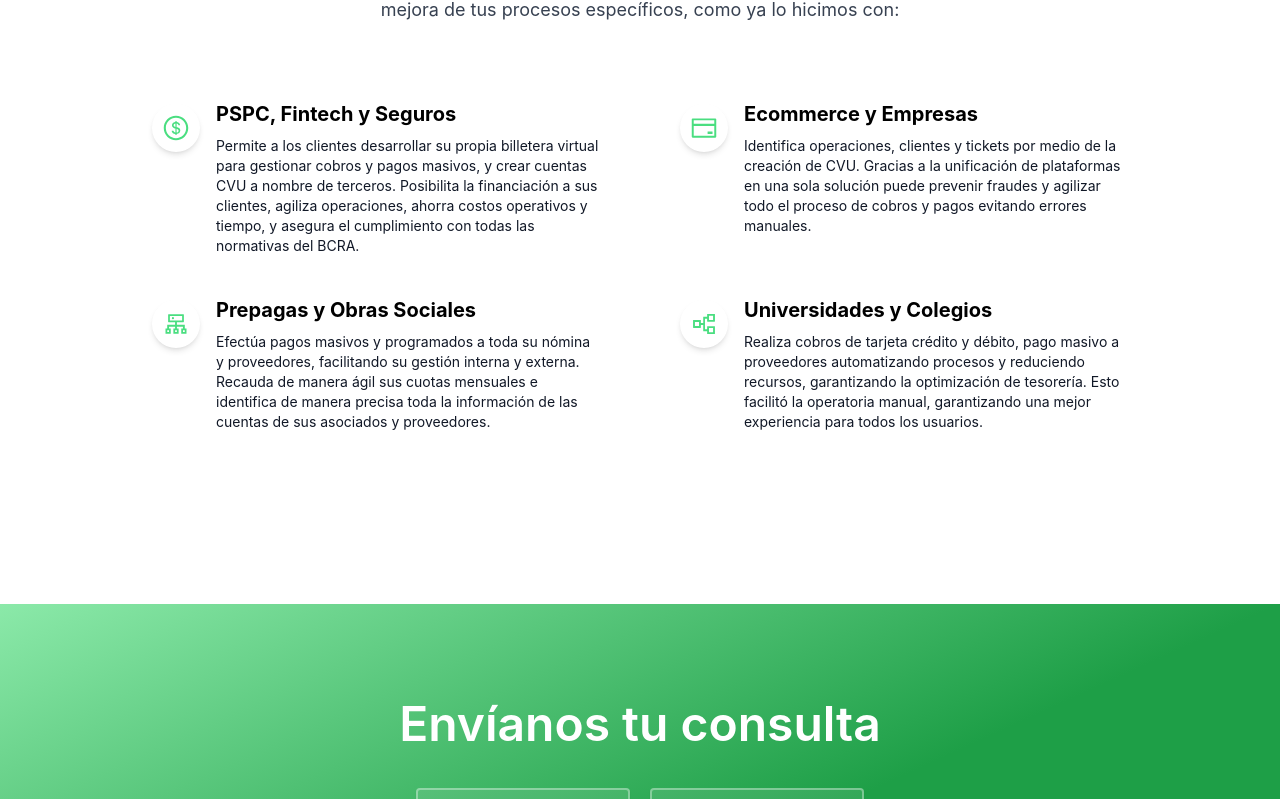
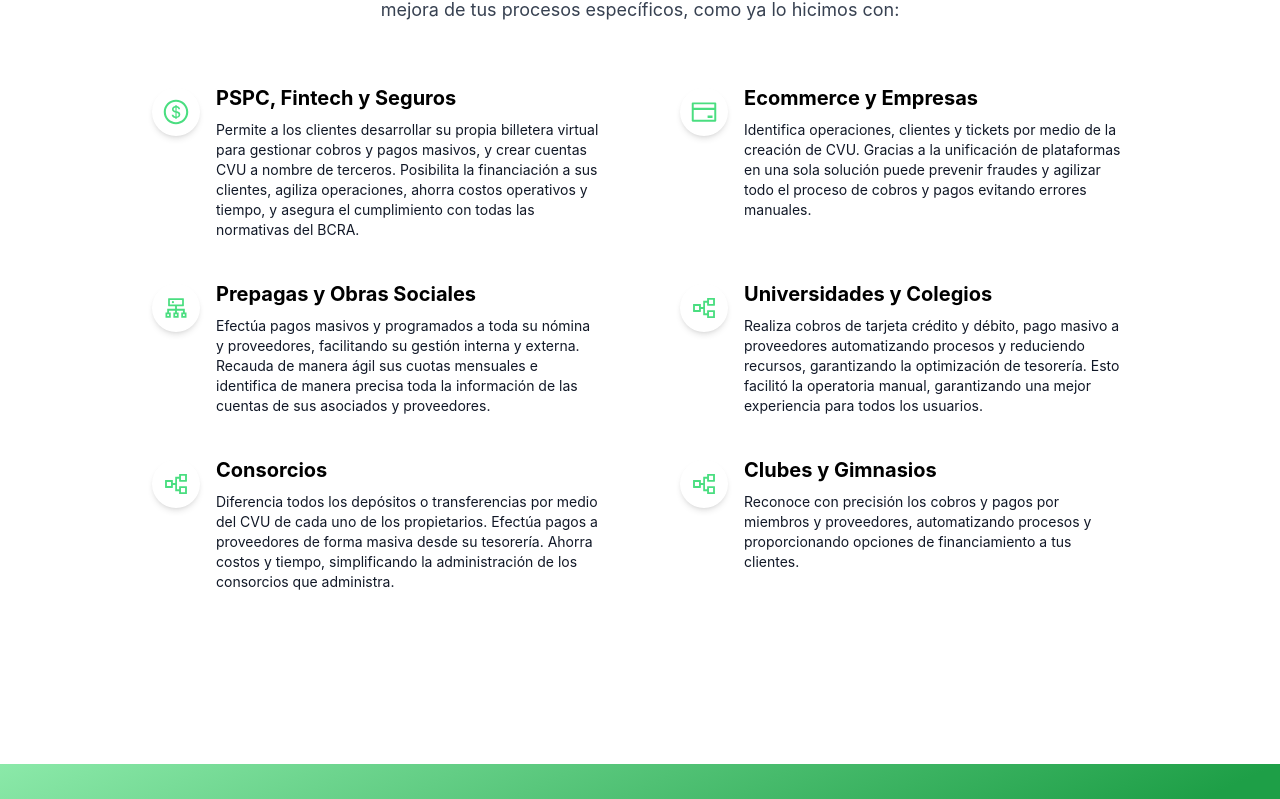
Before and after one commit to Lukecolman/bdc-api-landing-page, a React (Vite) app: page / in a window 1280 px wide. Shown: the part 5272-6071 px from the top of the page. Built offline with nearby package versions, Linux system fonts and the light colour scheme.

Commit message:
WIP: added more applicants

```diff
--- a/src/components/BDCApplicants.jsx
+++ b/src/components/BDCApplicants.jsx
@@ -6,12 +6,14 @@ import { AiOutlineCreditCard } from 'react-icons/ai';
 import { AiOutlineCluster } from 'react-icons/ai';
 import { AiOutlinePartition } from 'react-icons/ai';
 
+
+/* TODO: BUSCAR NUEVOS ICONOS Y REVISAR LOS EXISTENTES */
 const BDCApplicants = () => {
     const applicant = bdcApplicants[0];
 
     return (
         <div className='font-inter px-4 py-16 mx-auto sm:max-w-xl md:max-w-full lg:max-w-screen-xl md:px-24 lg:px-8 lg:py-20'>
-            <div className='max-w-xl mb-10 md:mx-auto sm:text-center lg:max-w-5xl md:mb-20 '>
+            <div className='max-w-xl mb-10 md:mx-auto sm:text-center lg:max-w-5xl md:mb-16 '>
                 {/* <div>
         <p className="inline-block px-3 py-px mb-4 text-xs font-semibold tracking-wider text-teal-900 uppercase rounded-full bg-teal-400">
           Brand new
@@ -45,6 +47,7 @@ const BDCApplicants = () => {
                         <p className='mb-3 text-sm text-gray-900'>{applicant.item2[0].content}</p>
                     </div>
                 </div>
+
                 <div className='flex flex-col max-w-md sm:mx-auto sm:flex-row'>
                     <div className='mr-4'>
                         <div className='flex items-center justify-center w-12 h-12 mb-4 rounded-full shadow-md'>
@@ -56,6 +59,7 @@ const BDCApplicants = () => {
                         <p className='mb-3 text-sm text-gray-900'>{applicant.item3[0].content}</p>
                     </div>
                 </div>
+
                 <div className='flex flex-col max-w-md sm:mx-auto sm:flex-row'>
                     <div className='mr-4'>
                         <div className='flex items-center justify-center w-12 h-12 mb-4 rounded-full shadow-md'>
@@ -67,6 +71,31 @@ const BDCApplicants = () => {
                         <p className='mb-3 text-sm text-gray-900'>{applicant.item4[0].content}</p>
                     </div>
                 </div>
+
+                <div className='flex flex-col max-w-md sm:mx-auto sm:flex-row'>
+                    <div className='mr-4'>
+                        <div className='flex items-center justify-center w-12 h-12 mb-4 rounded-full shadow-md'>
+                            <AiOutlinePartition className='w-7 h-7 text-green-400' />
+                        </div>
+                    </div>
+                    <div>
+                        <h6 className='mb-3 text-xl font-bold leading-5'>{applicant.item5[0].title}</h6>
+                        <p className='mb-3 text-sm text-gray-900'>{applicant.item5[0].content}</p>
+                    </div>
+                </div>
+
+                <div className='flex flex-col max-w-md sm:mx-auto sm:flex-row'>
+                    <div className='mr-4'>
+                        <div className='flex items-center justify-center w-12 h-12 mb-4 rounded-full shadow-md'>
+                            <AiOutlinePartition className='w-7 h-7 text-green-400' />
+                        </div>
+                    </div>
+                    <div>
+                        <h6 className='mb-3 text-xl font-bold leading-5'>{applicant.item6[0].title}</h6>
+                        <p className='mb-3 text-sm text-gray-900'>{applicant.item6[0].content}</p>
+                    </div>
+                </div>
+
             </div>
         </div>
     );
```
